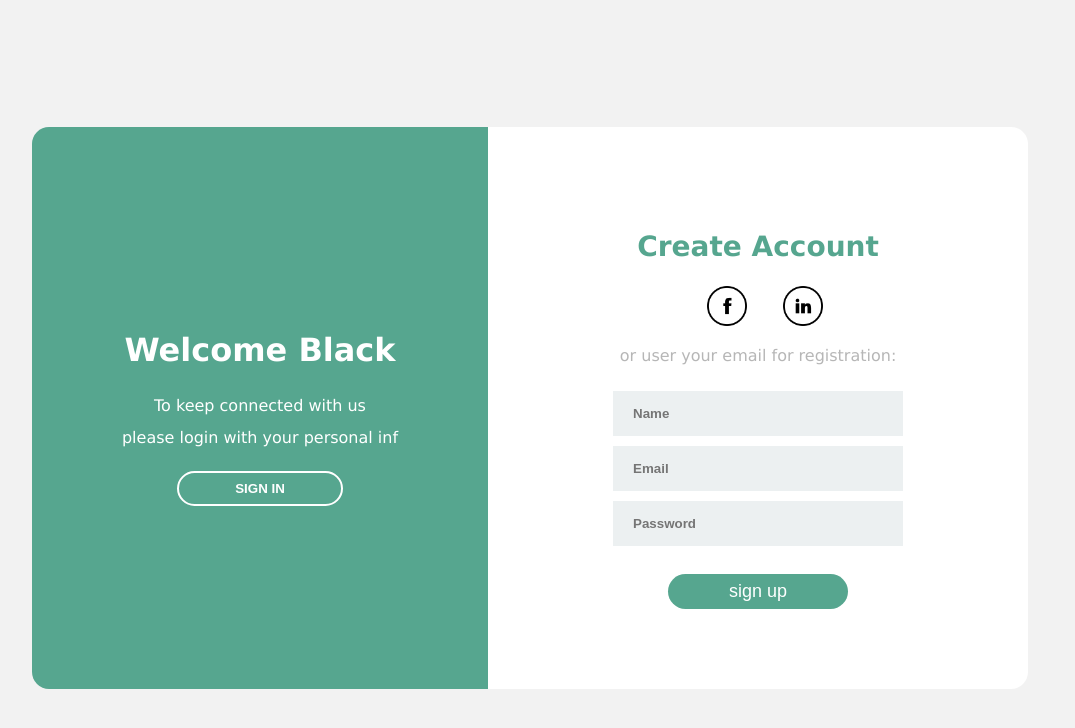
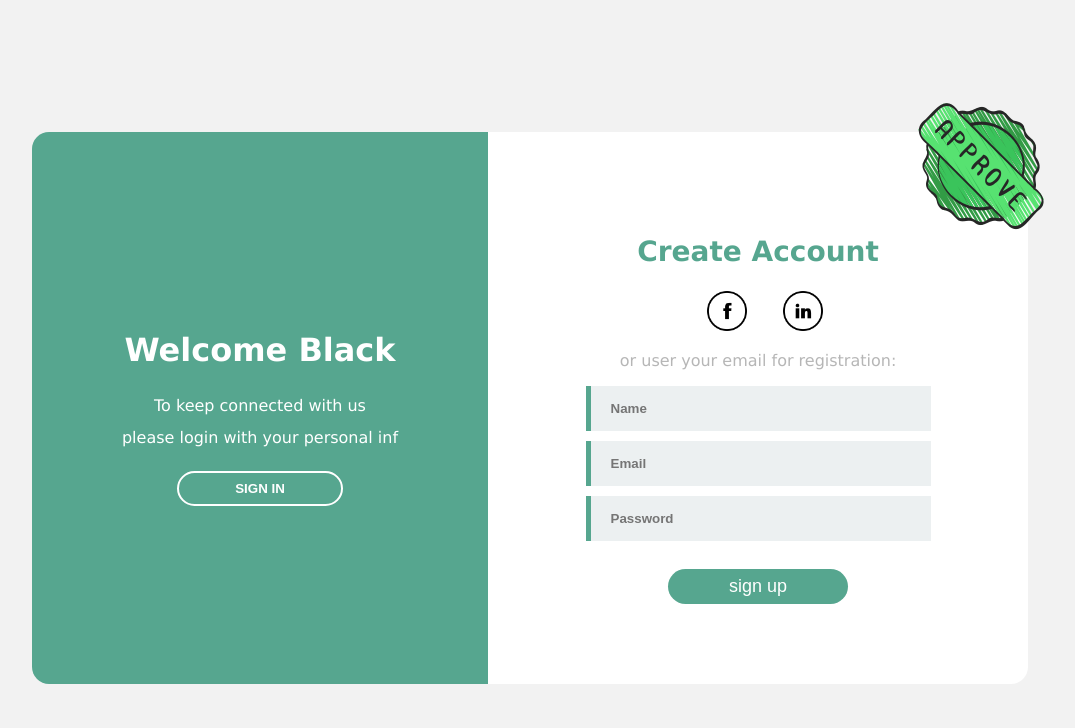
Before and after one commit to medeirosluan/telalogin1, a plain HTML site: page index.html in a window 1280 px wide. Shown: the whole page, without its empty margins (110-1185 px from the left). Drawn offline with Linux system fonts and the light colour scheme.

Commit message:
edição do css

```diff
--- a/index.html
+++ b/index.html
@@ -26,6 +26,7 @@
                 <input type="password" placeholder="Password">
                 <input class="btn" type="button" value="sign up">
             </form>
+            <img class="aprovado" src="./scr/img/aprovar.png" alt="">
         </div>
     </div>
 </body>
--- a/scr/css/style.css
+++ b/scr/css/style.css
@@ -4,12 +4,10 @@ body{
     align-items: center;
     height: 100vh;
     background-color: #F2F2F2;
-
 }
 
 .container{
 display: flex;
-
 }
 
 .welcome{
@@ -58,6 +56,7 @@ button:hover{
     padding: 80px 20px;
     border-top-right-radius: 17px;
     border-bottom-right-radius: 17px;
+    position: relative;
 }
 
 .cadastro h2{
@@ -69,6 +68,7 @@ button:hover{
 
 .cadastro p{
     color: rgba(128, 128, 128, 0.575);
+    margin-bottom: 6px;
 }
 
 .logo{
@@ -85,12 +85,14 @@ form{
 
 form input {
     padding: 15px 20px;
-    width: 50%;
+    width: 60%;
     margin: 0 auto;
     outline: none;
     border: none;
+    border-left: 5px solid #56A68F;
     margin-top: 10px;
     background-color: #ECF0F1;
+
 }
 
 ::placeholder{
@@ -105,6 +107,16 @@ form input {
     border-radius: 50px;
     background-color: #56A68F;
     color: white;
+    border: none;
+}
+
+.aprovado{
+    position: absolute;
+    top:-30px;
+    right: -17px;
+    transform: rotate(90deg);
+
+
 }
 
 .btn:hover{
@@ -130,4 +142,5 @@ form input {
         border-radius: 17px;
         max-width: 300px;
     }
+
 }
```
Also changed, not shown: scr/img/aprovar.png (added).
